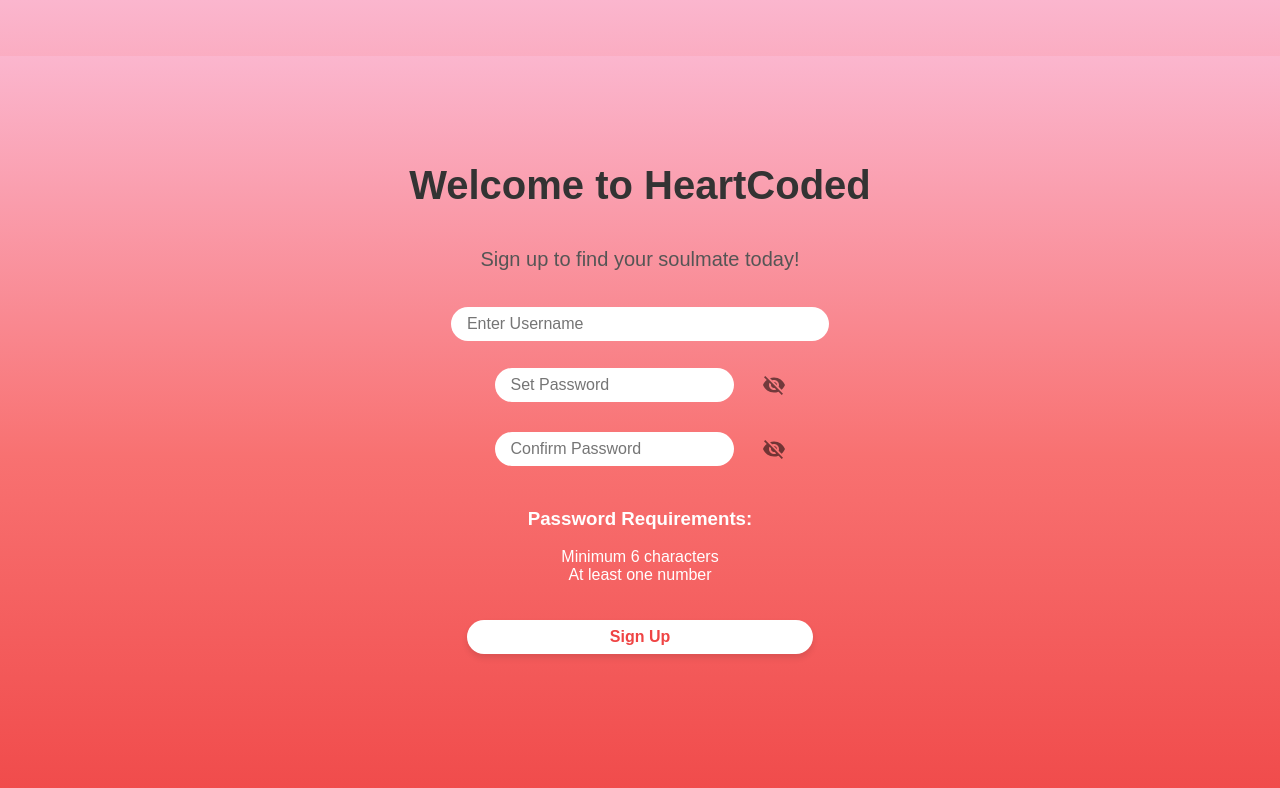
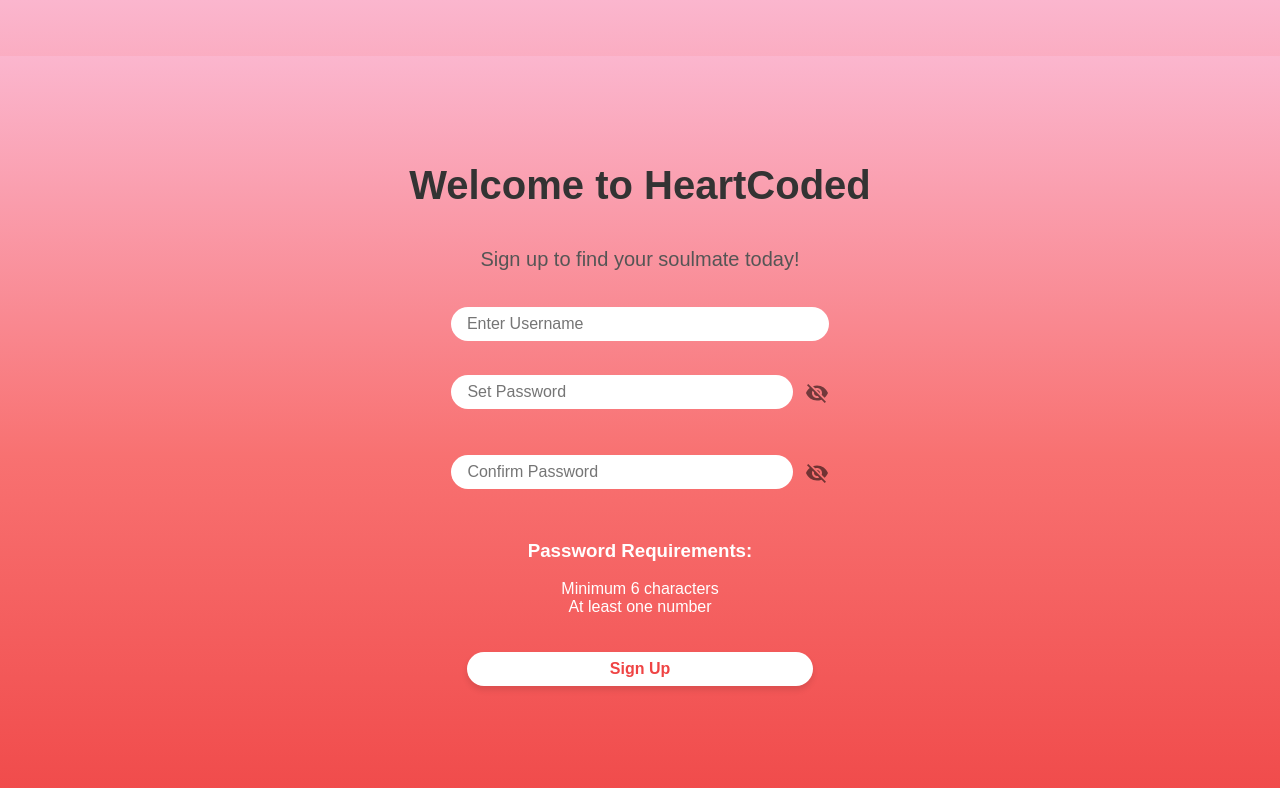
Before and after one commit to ajpieroni/316Heartcoded, a React (Create React App) app in the folder ourapp/reactapp/: page /SignUp in a window 1280 px wide. Shown: the top 788 px of the page. Built offline with nearby package versions, Linux system fonts and the light colour scheme.

Commit message:
pass full wdith

```diff
--- a/ourapp/reactapp/src/pages/SignUp.js
+++ b/ourapp/reactapp/src/pages/SignUp.js
@@ -112,10 +112,10 @@ export default function UserLanding() {
             required
           />
 
-          <div className="password-input-container">
+          <div className="setpassword-input-container">
           <input
             type={showPassword ? "text" : "password"}
-            className="user-init-input"
+            className="setpass-init-input"
             value={password}
             onChange={(e) => setPassword(e.target.value)}
             placeholder="Set Password"
@@ -130,10 +130,10 @@ export default function UserLanding() {
           </IconButton>
         </div>
 
-        <div className="password-input-container">
+        <div className="setpassword-input-container">
           <input
             type={showConfirmPassword ? "text" : "password"}
-            className="user-init-input"
+            className="setpass-init-input"
             value={confirmPassword}
             onChange={(e) => setConfirmPassword(e.target.value)}
             placeholder="Confirm Password"
--- a/ourapp/reactapp/src/pages/UserLanding.css
+++ b/ourapp/reactapp/src/pages/UserLanding.css
@@ -121,7 +121,25 @@
   color: white;
 }
 
+.setpassword-input-container{
+  padding: 0.5rem 1rem !important;
+  font-size: 1rem !important;
+  border: none !important;
+  border-radius: 9999px !important;
+  outline: none !important;
+  transition: border-color 0.3s, box-shadow 0.3s !important;
+  width: 100%;
+}
+.setpass-init-input{
+  padding: 0.5rem 1rem !important;
+  font-size: 1rem !important;
+  border: none !important;
+  border-radius: 9999px !important;
+  outline: none !important;
+  transition: border-color 0.3s, box-shadow 0.3s !important;
+  width: 67%;
 
+}
 /* ... (previous CSS code) */
 
 /* CSS for Password Initialization */
```
